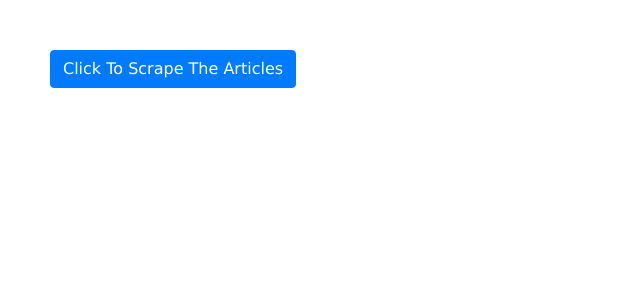
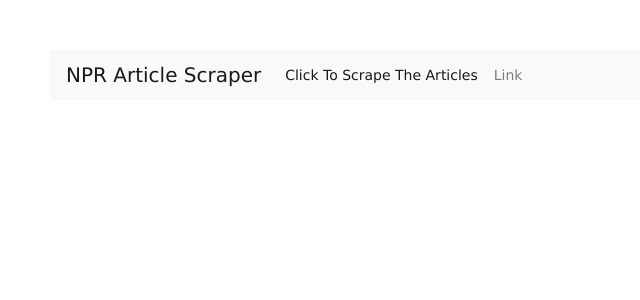
Before and after one commit to TonyBCodes/mongoscraper, a Node server app: page / in a window 1280 px wide. Shown: the top 300 px of the page, without its empty margins (0-640 px from the left). Run offline with Node 20, Linux system fonts and the light colour scheme; some libraries are stand-ins or nearby versions.

Commit message:
Almost there

```diff
--- a/ExpressApp1/routes/apiroutes.js
+++ b/ExpressApp1/routes/apiroutes.js
@@ -40,10 +40,12 @@
                             if (err) {
                                 // Log the error if one is encountered during the query
                                 console.log(err);
+                                res.end();
                             }
                             else {
                                 // Otherwise, log the inserted data
                                 //console.log(inserted);
+                                res.end();
                             }
                         });
                 }
--- a/ExpressApp1/views/index.handlebars
+++ b/ExpressApp1/views/index.handlebars
@@ -1,15 +1,27 @@
 <div id="main">
 
+    <nav class="navbar navbar-expand-lg navbar-light bg-light">
+        <a class="navbar-brand" href="#">NPR Article Scraper</a>
 
-    <div>
-        <button class="btn btn-primary" type="button" id="start_scrape">Click To Scrape The Articles</button>
-    </div>
+
+        <div  id="navbarSupportedContent">
+            <ul class="navbar-nav mr-auto">
+                <li class="nav-item active">
+                    <a class="nav-link" id="start_scrape" href="#">Click To Scrape The Articles<span class="sr-only">(current)</span></a>
+                </li>
+                <li class="nav-item">
+                    <a class="nav-link" href="#">Link</a>
+                </li>
+
+
+            </ul>
+        </div>
+    </nav>
+
     <div class="row" id="results">
         <div class="span9">
             <div class="bot2 clearfix">
-                <h3 id="searchTitle">
-                    {{!-- --}}
-                </h3>
+                <h3 id="searchTitle"></h3>
                 <div id="cards_holder"></div>
             </div>
         </div>
```
Also changed, not shown: ExpressApp1/public/assets/js/apiCalls.js, ExpressApp1/public/assets/js/articles.js.
